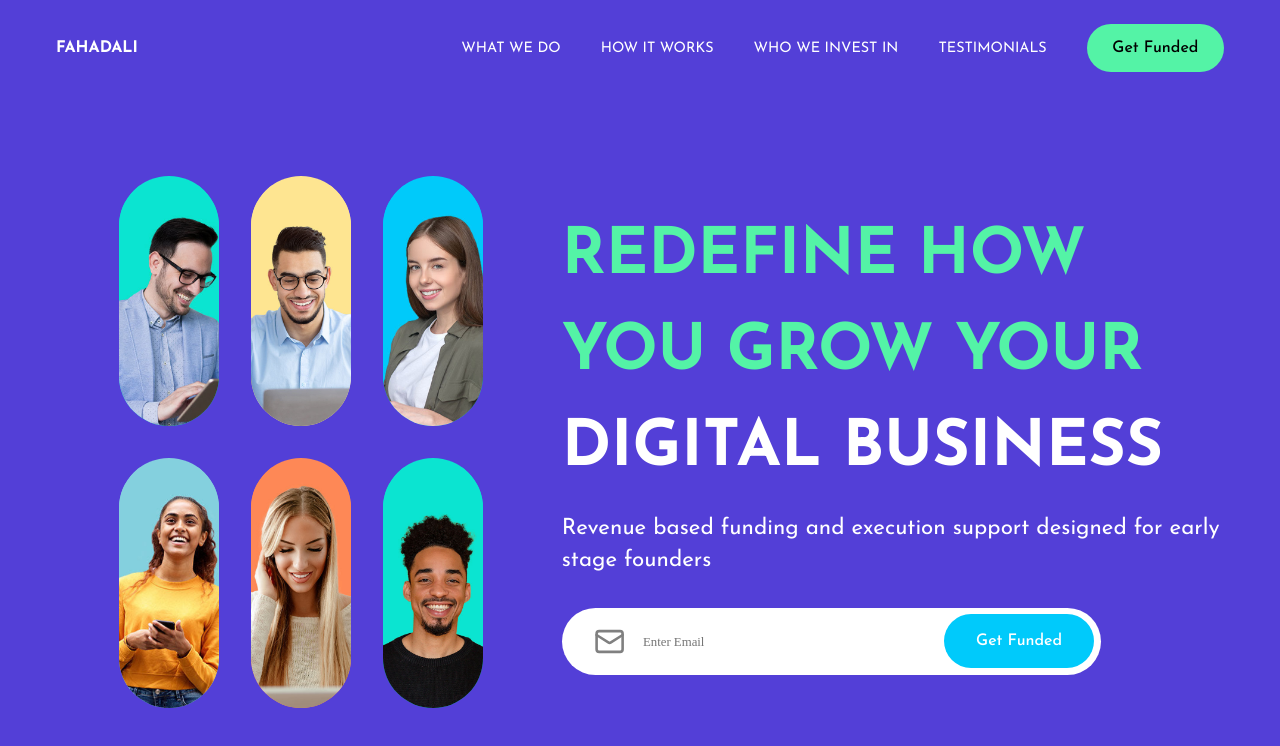
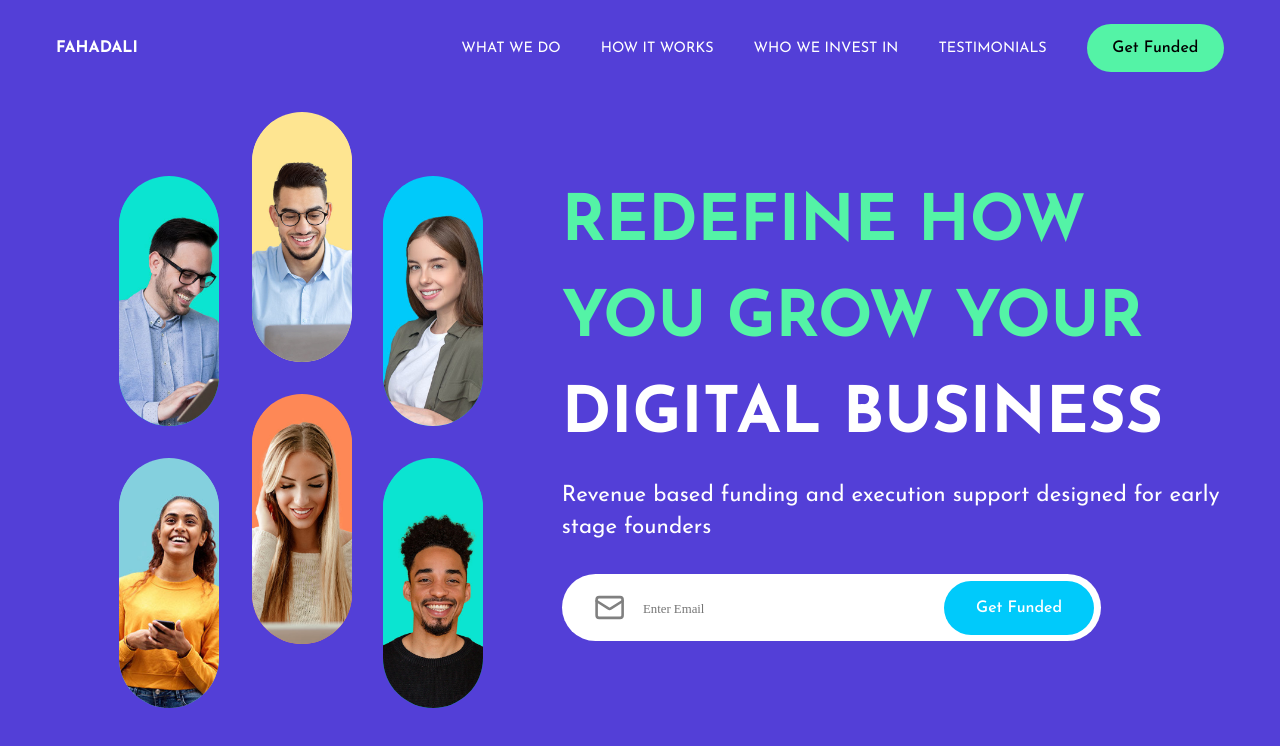
Before and after one commit to FahadAli-Dev/digital-business, a Next.js app: page / in a window 1280 px wide. Shown: the top 746 px of the page. Built offline with nearby package versions, Linux system fonts and the light colour scheme.

Commit message:
still working on hero section

```diff
--- a/src/components/Hero/Hero.jsx
+++ b/src/components/Hero/Hero.jsx
@@ -2,17 +2,21 @@ import EmailBox from "../EmailBox/EmailBox";
 import style from "./Hero.module.css";
 import { heroData } from "../../utils/data";
 import Image from "next/image";
+
 const Hero = () => {
+  console.log();
   return (
     <div className={style["hero-wrapper"]}>
       <div className={style["hero-container"]}>
         <div className={style["hero-left"]}>
           {heroData.map((v, i) => {
-            console.log(v);
             return (
               <div
                 key={i}
-                style={{ backgroundColor: `${v.bg}` }}
+                style={{
+                  backgroundColor: `${v.bg}`,
+                  margin: `${i == 1 || i == 4 ? "-4rem 0 0 0.1rem" : ""}`,
+                }}
                 className={style["img-container"]}
               >
                 <Image
@@ -20,6 +24,7 @@ const Hero = () => {
                   src={v.src}
                   quality={100}
                   fill
+                  sizes="250px"
                   alt="img"
                   style={{
                     objectFit: "cover",
--- a/src/components/Hero/Hero.module.css
+++ b/src/components/Hero/Hero.module.css
@@ -8,7 +8,7 @@
   width: 1200px;
   margin: 0 auto;
   display: flex;
-  align-items: center;
+  align-items: top;
   justify-content: center;
   box-sizing: border-box;
 }
--- a/src/components/Navbar/Navbar.module.css
+++ b/src/components/Navbar/Navbar.module.css
@@ -67,6 +67,7 @@
   transform: translateX(-150%);
   position: absolute;
   width: 100%;
+  z-index: 1;
 }
 
 .mobile-menuItems {
```
